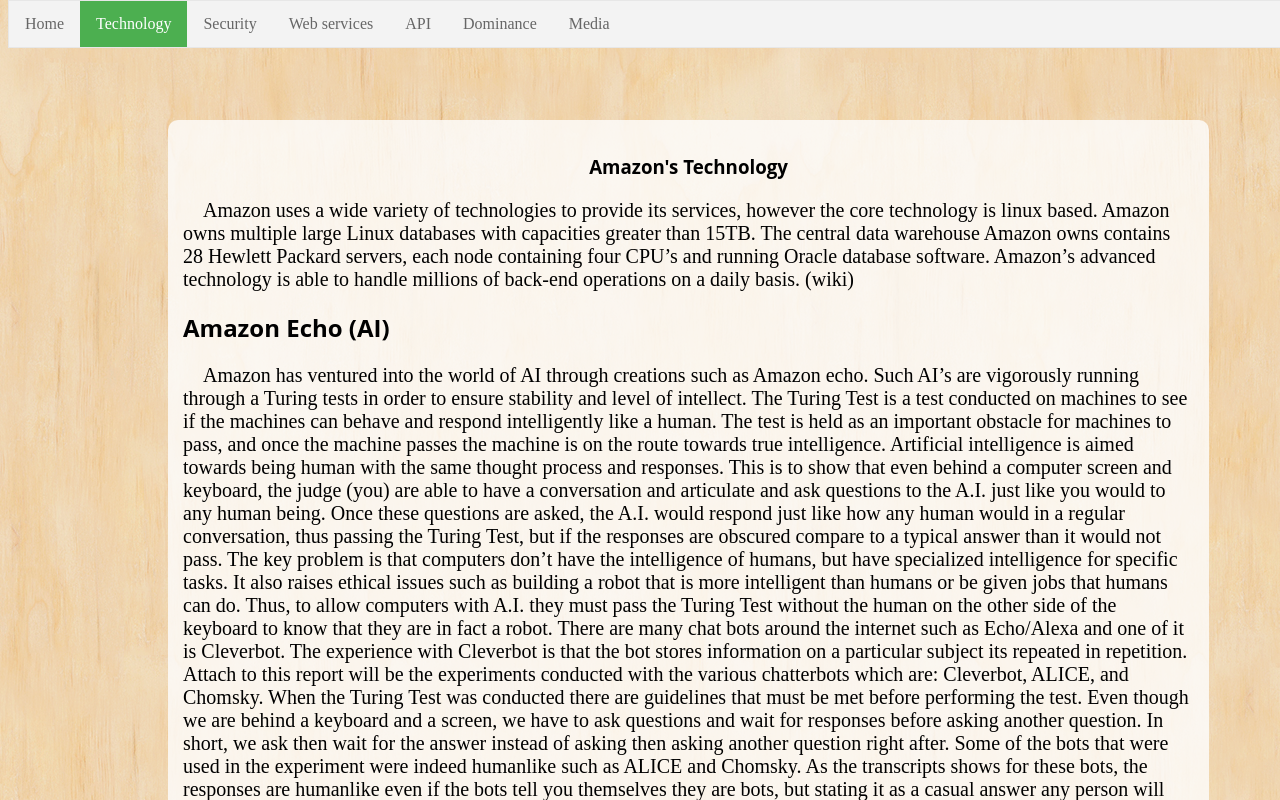
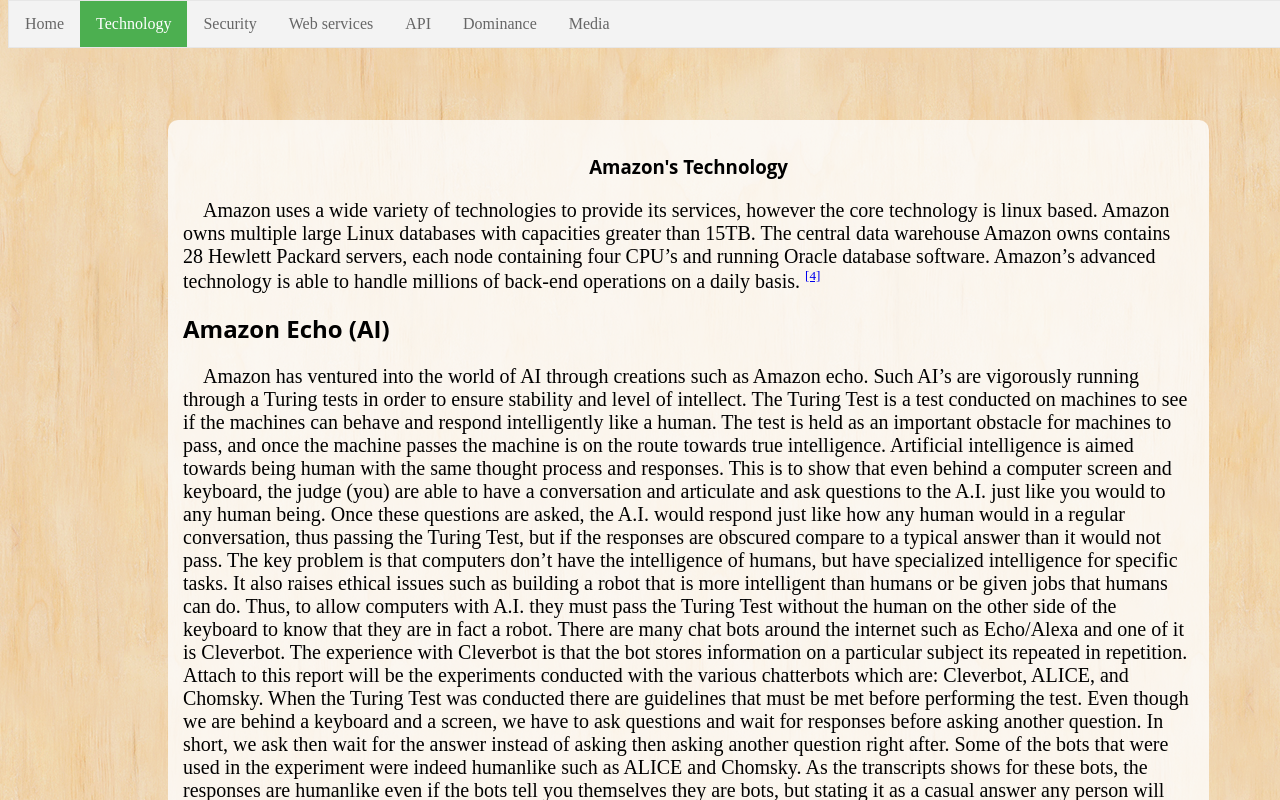
Before and after one commit to MasterMinded/Practicumwebtech, a plain HTML site: page technology.html in a window 1280 px wide. Shown: the top 800 px of the page. Drawn offline with Linux system fonts and the light colour scheme.

Commit message:
bron toegevoegd

```diff
--- a/technology.html
+++ b/technology.html
@@ -35,7 +35,8 @@
             <p>
                 Amazon uses a wide variety of technologies to provide its services, however the core technology is linux based. Amazon owns multiple large Linux databases with capacities greater than 15TB.
                 The central data warehouse Amazon owns contains 28 Hewlett Packard servers, each node containing four CPU’s and running Oracle database software.
-                Amazon’s advanced technology is able to handle millions of back-end operations on a daily basis. (wiki)
+                Amazon’s advanced technology is able to handle millions of back-end operations on a daily basis.
+                <sup><a href="#04" id="4">[4]</a></sup>
 
             </p>
 
@@ -66,6 +67,7 @@
             <sup><a href="#1" id="01">[1]</a></sup>Rich, Elaine. Artificial Intelligence. New York: McGraw-Hill, 1983. Print. (AI)<br>
             <sup><a href="#2" id="02">[2]</a></sup> <a href="https://en.wikipedia.org/wiki/Amazon_Echo">https://en.wikipedia.org/wiki/Amazon_Echo</a><br>
             <sup><a href="#3" id="03">[3]</a></sup> Jango-Cohen, Judith. Bionics. Minneapolis, MN: Lerner Publications, 2007. Print.<br>
+            <sup><a href="#4" id="04">[4]</a></sup> <a href="https://en.wikipedia.org/wiki/Amazon.com"> https://en.wikipedia.org/wiki/Amazon.com</a><br>
         </div>
 
     </section>
```
